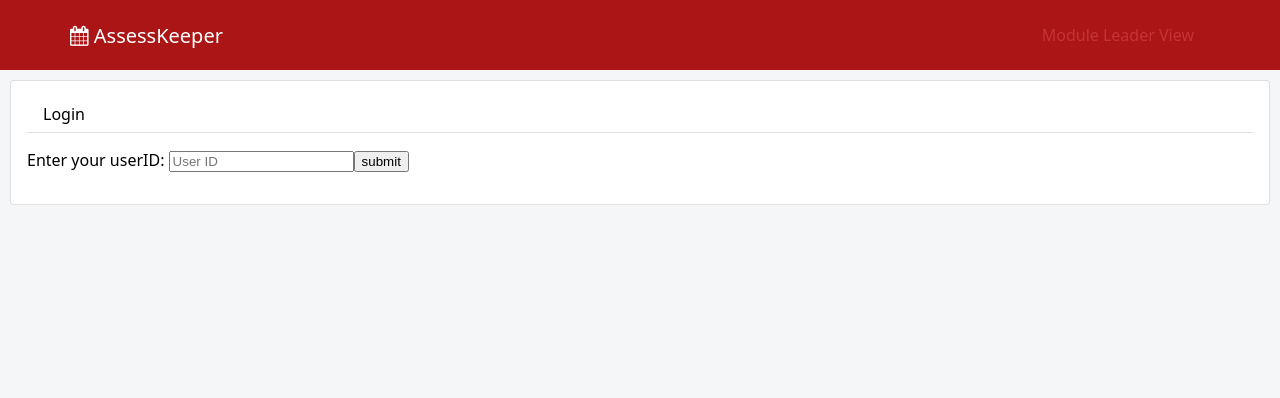
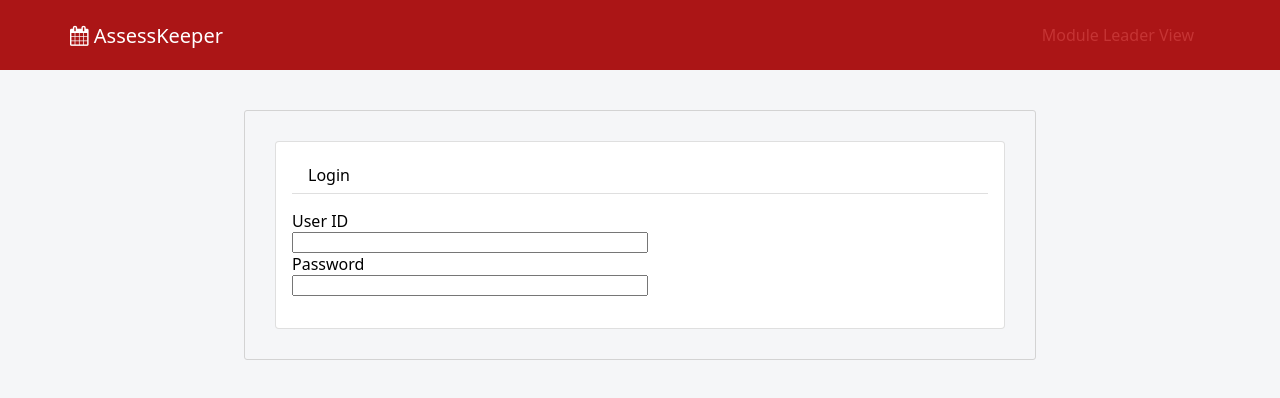
Before and after one commit to Mihir42/Assessment-Keeper-CSE-Connect, a React (Vite) app: page /login in a window 1280 px wide. Shown: the top 398 px of the page. Built offline with nearby package versions, Linux system fonts and the light colour scheme.

Commit message:
Changed structure of login and created login card

```diff
--- a/src/App.jsx
+++ b/src/App.jsx
@@ -2,14 +2,14 @@ import { BrowserRouter, Route, Routes } from 'react-router-dom';
 import StudentDashboard from './components/views/StudentDashboard';
 import Assessments from './components/views/Assessments';
 import ModuleLeaderDashboard from './components/views/ModuleLeaderDashboard';
-import Login from './components/views/Login.jsx';
+import LoginCard from './components/views/LoginCard.jsx';
 import './App.scss';
 
 function App() {
 	return (
 		<BrowserRouter>
 			<Routes>
-				<Route path="/login" element={<Login />}/>
+				<Route path="/login" element={<LoginCard />}/>
 				<Route path="/" element={<StudentDashboard/>} />
 				<Route path="/assessments" element={<Assessments />} />
 				<Route path="/moduleView" element={<ModuleLeaderDashboard />} />
--- /dev/null
+++ b/src/components/layout/LoginForm.jsx
@@ -0,0 +1,24 @@
+import Card from '../UI/Card';
+import {useState} from 'react';
+import './LoginForm.scss';
+function LoginForm() {
+    // Initialisation --------------------
+    // State -----------------------------
+    const[signInAttempt, setSignInAttempt] = useState(null);
+    // Handlers --------------------------
+    // View ------------------------------
+    //42
+    return (
+        <div className="loginBox">
+            <Card title={'Login'}>
+                <label htmlFor="">User ID</label>
+                <input type="text" name="UserID" value=""/>
+
+                <label htmlFor="">Password</label>
+                <input type="text" name="Password" value=""/>
+            </Card>
+		</div>
+    );
+}
+
+export default LoginForm;
--- /dev/null
+++ b/src/components/layout/LoginForm.scss
@@ -0,0 +1,16 @@
+.loginBox {
+    border: 1px solid Lightgray;
+    border-radius: 3px;
+    padding: 20px 20px;
+    margin: 40px auto;
+    height: auto;
+    width: 750px;
+    display: flex;
+    flex-direction: column;
+    gap: 20px;
+
+    .label, input, select {
+        display: block;
+        width:50%;
+    }
+}
--- a/src/components/views/Login.jsx
+++ /dev/null
@@ -1,25 +0,0 @@
-import Header from '../layout/Header';
-import Card from '../UI/Card.jsx';
-import { useState } from 'react';
-import Modules from '../layout/Modules';
-export default function Login() {
-	const [userID, setUserID] = useState(null);
-
-	const handleSubmit = (event) => {
-		event.preventDefault();
-	};
-
-	console.log(userID);
-
-	return (
-		<>
-			<Header/>
-			<Card title='Login'>
-				<form onSubmit={handleSubmit}>
-					Enter your userID: <input type='text' id='firstName' value={userID} placeholder='User ID' ref={userID}/>
-					<button type = 'submit'>submit</button>
-				</form>
-			</Card>
-		</>
-	);
-}
--- /dev/null
+++ b/src/components/views/LoginCard.jsx
@@ -0,0 +1,12 @@
+import Header from '../layout/Header';
+import Card from '../UI/Card.jsx';
+import LoginForm from '../layout/LoginForm.jsx';
+export default function LoginCard() {
+
+	return (
+		<>
+			<Header/>
+			<LoginForm/>
+		</>
+	);
+}
```
Also changed, not shown: src/components/views/Login.scss (deleted, +0 -8 lines), src/components/views/LoginCard.scss (added).
